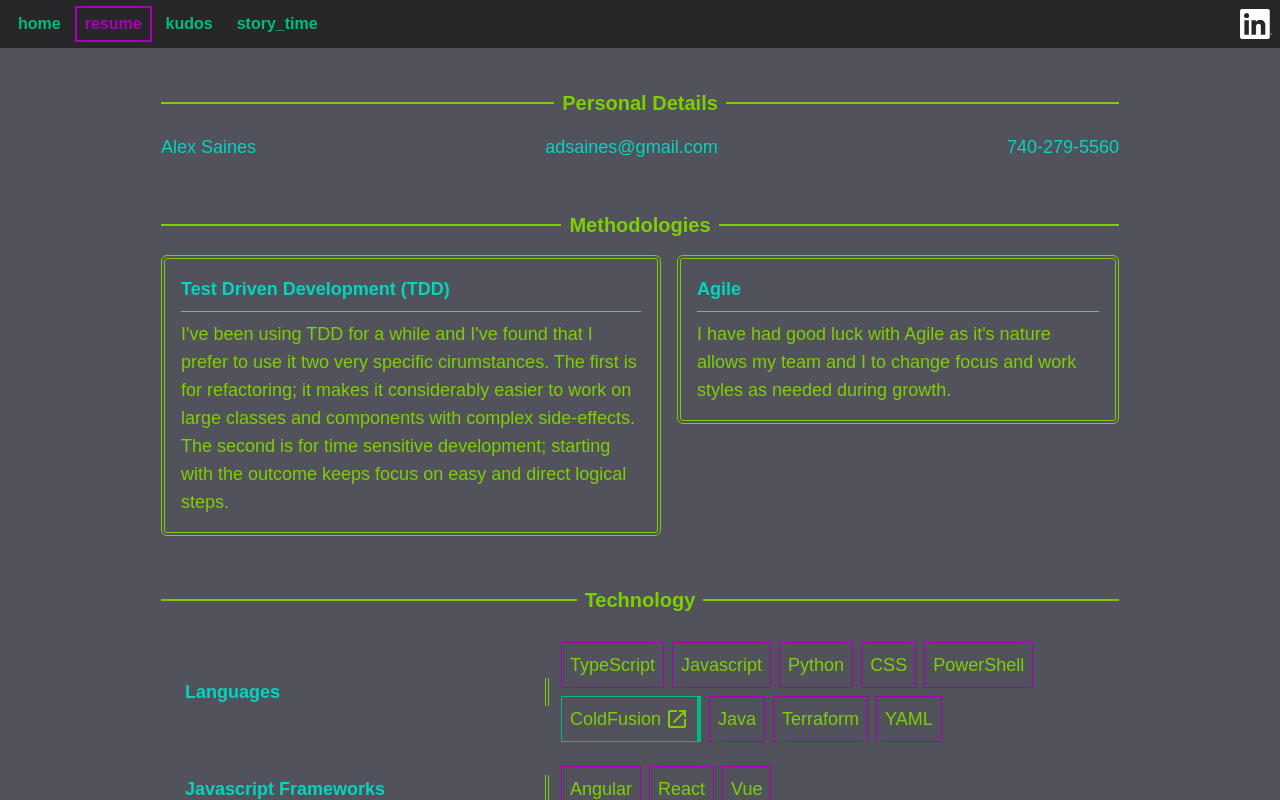
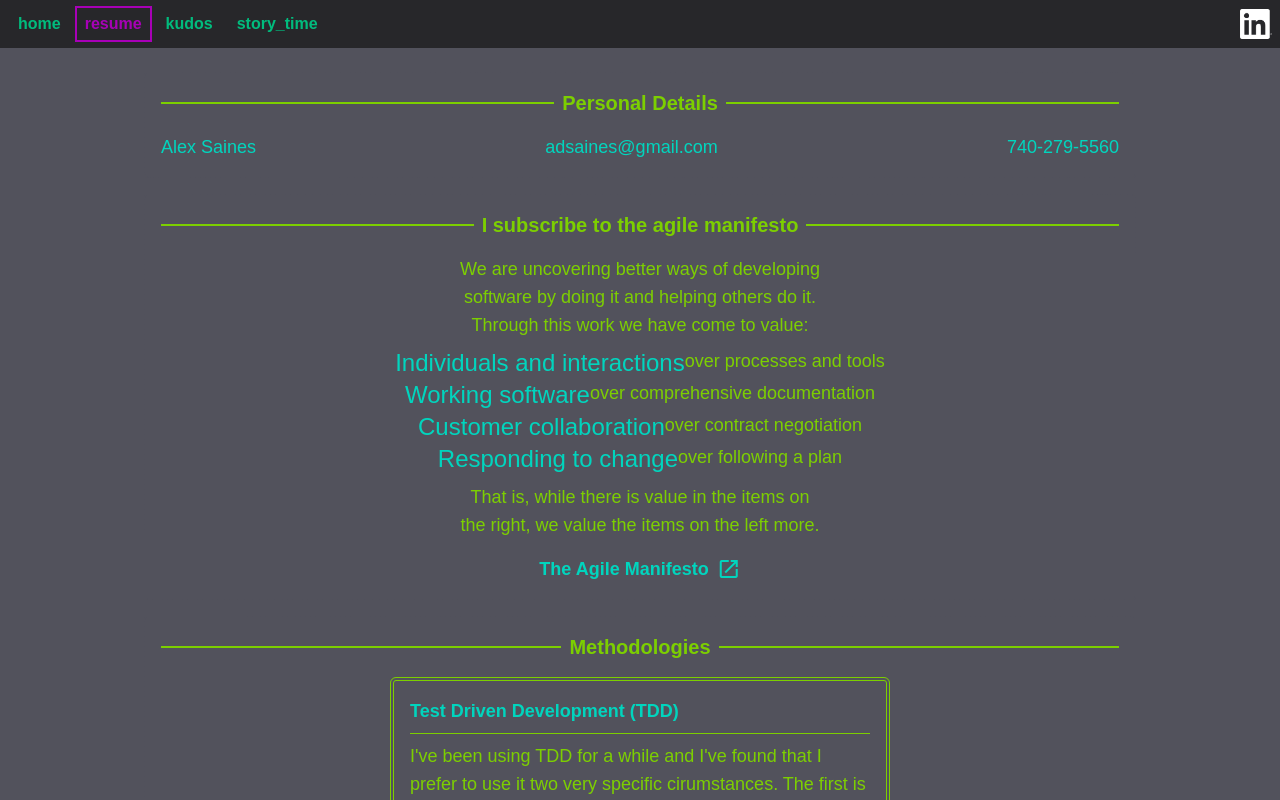
Before and after one commit to adsaines/adsaines.github.io, a Next.js app: page /resume in a window 1280 px wide. Shown: the top 800 px of the page. Built offline with nearby package versions, Linux system fonts and the light colour scheme.

Commit message:
prettified some things at small resolutions and add the agile manifesto

```diff
--- a/src/app/resume/page.tsx
+++ b/src/app/resume/page.tsx
@@ -2,12 +2,13 @@ import { NextPage } from "next";
 import { BlurbWithTitle, ItemWithExplanations, StandardResumeSection, TitleWithBricks } from "./projections";
 import { ResumeWording } from './resumeWording'
 
+/* this will require a media query for small screen setup, primarily, more horizontal room if the screen is small */
 const Resume: NextPage = () => {
     return (
         <div className="flex justify-center">
             <article className={`resume flex flex-col p-4 gap-4 m-2 max-w-4/5 text-lg`}>
                 <StandardResumeSection title="Personal Details">
-                    <div className="flex gap-4 justify-between text-(--text-theme-secondary)">
+                    <div className="flex flex-wrap gap-4 justify-between text-(--text-theme-secondary)">
                         <span>
                             Alex Saines
                         </span>
@@ -21,15 +22,47 @@ const Resume: NextPage = () => {
                         </span>
                     </div>
                 </StandardResumeSection>
+                <StandardResumeSection title="I subscribe to the agile manifesto">
+                    <div className="flex flex-col justify-center items-center gap-2">
+                        <p className="flex flex-col justify-center items-center">
+                            <span className="text-center">We are uncovering better ways of developing</span>
+                            <span className="text-center">software by doing it and helping others do it.</span>
+                            <span className="text-center">Through this work we have come to value:</span>
+                        </p>
+                        <p className="flex flex-col justify-center items-center">
+                            <div className="flex flex-wrap justify-center">
+                                <span className="text-2xl text-(--text-theme-secondary)">Individuals and interactions </span>
+                                <span className="text-center">over processes and tools</span>
+                            </div>
+                            <div className="flex flex-wrap justify-center">
+                                <span className="text-2xl text-(--text-theme-secondary)">Working software </span>
+                                <span className="text-center">over comprehensive documentation</span>
+                            </div>
+                            <div className="flex flex-wrap justify-center">
+                                <span className="text-2xl text-(--text-theme-secondary)">Customer collaboration </span>
+                                <span className="text-center">over contract negotiation</span>
+                            </div>
+                            <div className="flex flex-wrap justify-center">
+                                <span className="text-2xl text-(--text-theme-secondary)">Responding to change </span>
+                                <span className="text-center">over following a plan</span>
+                            </div>
+                        </p>
+                        <p className="flex flex-col justify-center items-center">
+                            <span className="text-center">That is, while there is value in the items on</span>
+                            <span className="text-center">the right, we value the items on the left more.</span>
+                        </p>
+                        <a
+                            href="https://agilemanifesto.org/"
+                            target="_blank"
+                            className="pt-2 text-(--text-theme-secondary) font-semibold flex items-center"
+                            >
+                                The Agile Manifesto
+                                <span className="material-icons text-xs pl-2">open_in_new</span>
+                        </a>
+                    </div>
+                </StandardResumeSection>
                 <StandardResumeSection title="Methodologies" >
-                    {/*
-                        just switch this to the tenants of the agile manifesto
-                            + link the manifesto
-                            + keep the two other items
-
-                        make a variation of blurb with title that won't limit it's own width
-                    */}
-                    <div className="flex gap-4 justify-around">
+                    <div className="flex flex-wrap gap-4 justify-around">
 
                         <BlurbWithTitle
                             title="Test Driven Development (TDD)"
--- a/src/app/resume/projections.tsx
+++ b/src/app/resume/projections.tsx
@@ -23,7 +23,7 @@ export const HorizontalRuleWithTitle = ({title}: {title: string}) => {
 
 export const BlurbWithTitle = ({title, blurb}: {title: string, blurb: string}) => {
     return (
-        <div className="flex flex-col h-full border-4 rounded-md border-double border-(--text-theme-primary) p-4 max-w-[500px]">
+        <div className="flex flex-col h-full border-4 rounded-md border-double border-(--text-theme-primary) p-4 max-w-[500px] min-w-[300px]">
             <div className="font-semibold text-lg pb-2 mb-2 border-b border-(--text-theme-primary) text-(--text-theme-secondary)">
                 {title}
             </div>
@@ -124,10 +124,13 @@ export const TitleWithBricks = ({title, subTitle, bricks}:{ title: string, subTi
     return (
         <div className="flex justify-start items-center w-full px-6">
             <div className="w-2/5 flex flex-col justify-start border-double border-r-4">
-                <div className="font-semibold text-lg text-(--text-theme-secondary)">
+                <div className="font-semibold text-lg text-(--text-theme-secondary) text-end pr-4">
                     {title}
                 </div>
-                <div data-show={subTitle !== undefined} className="data-[show='false']:hidden">
+                <div
+                    data-show={subTitle !== undefined}
+                    className="data-[show='false']:hidden text-end pr-4"
+                    >
                     {subTitle}
                 </div>
             </div>
--- a/src/app/stories/page.tsx
+++ b/src/app/stories/page.tsx
@@ -14,7 +14,8 @@ const StoriesPage: NextPage = () => {
 
     return (
         <div className="h-screen flex">
-            <div className="flex flex-col w-1/5 overflow-auto border-r-2 p-4 gap-2">
+            {/* TODO: need a media query here for when the screen is small to give the selection pane more room, 1/5 big, 3/8 small */}
+            <div className="flex flex-col w-3/8 overflow-auto border-r-2 p-4 gap-2">
                 {
                     storyList.map((storyName, index) => {
                         const onClick = () => {
@@ -33,7 +34,7 @@ const StoriesPage: NextPage = () => {
                     })
                 }
             </div>
-            <article className="flex flex-col w-4/5 overflow-auto p-6">
+            <article className="flex flex-col w-full overflow-auto p-6">
                 <h1 className="font-semibold text-2xl pb-4">{title}</h1>
                 {
                     myStory.map((segment, index) => <StorySegment key={`segment-${index}`} segment={segment}/> )
--- a/src/app/stories/stories.ts
+++ b/src/app/stories/stories.ts
@@ -4,7 +4,7 @@ const dataBuriedDeep = [
     `Bounce 1: I followed the logs down to a function that called out to another file.`,
     `Bounce 2: In the file I found a function that queried a table that I had never heard of. Investigation found that the table was filled with names(?) that didn't seem to correlate to anything in particular. That value was passed to another file.`,
     `Bounce 3: In the tertiary file I found a function that executed the value provided... ??? I didn't know if we had any scripts floating around on our server and I certainly didn't know why running EXEC on a string would trigger a script. So, I asked for help.`,
-    `Blockage: nobody knew what the hell any of this did. They all blamed someone who was in management now, or someone who had retired. Where to go from here? I started randomly searching the strings that were being queried. We didn't have any way to search in multiple files at the same time, and I was a junior, so I didn't think about a looping script or anything clever like that. No, I started opening files in this slice of the application and doing "ctrl+F".`,
+    `Blockage: nobody knew what the hell any of this did. They all blamed someone who was in management now, or someone who had retired, been fired, or jumped ship. Where to go from here? I started randomly searching the strings that were being queried. We didn't have any way to search in multiple files at the same time, and I was a junior, so I didn't think about a looping script or anything clever like that. No, I started opening files in this slice of the application and doing "ctrl+F".`,
     `Bounce 4: I found a hit for the specific string that was queried by the old small form I was refactoring. It was a function. The EXEC operation was running the names of functions in different files of our application. This particular function that was executed returned a hardcoded object. I realized that the hardcoded object contained the name of the database where the information was going to be stored and some other general pointer strings. I was... so sad. "This could've just been an email."`,
     `What I learned: never name your databases after you application names and then change the application names.`
 ];
```
